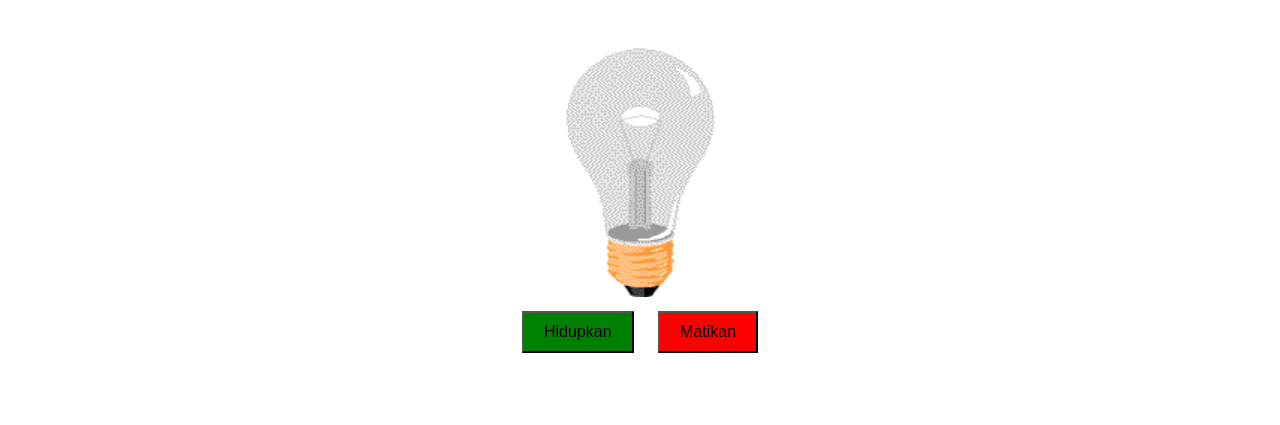
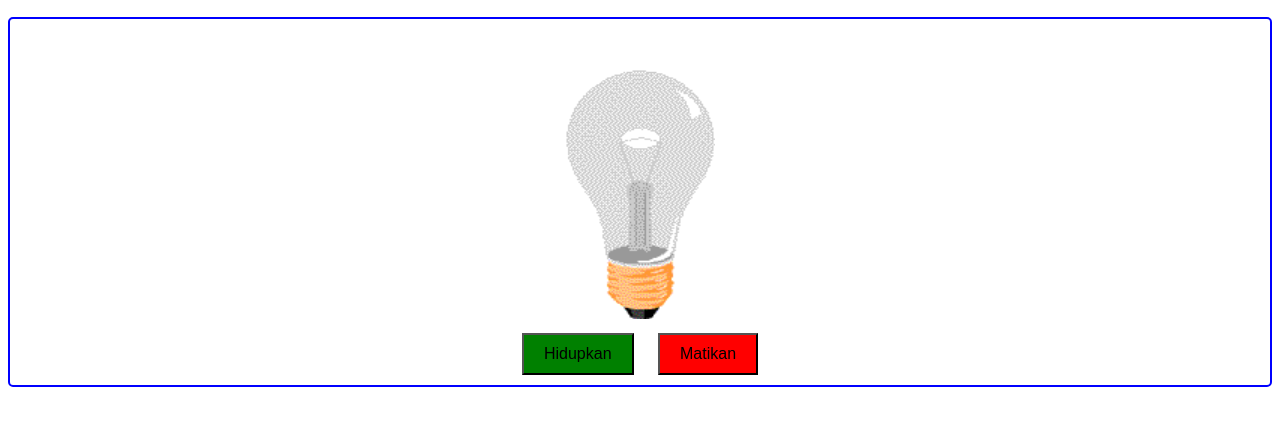
Before and after one commit to roneysyahroni/lampu-on-off, a plain HTML site: page index.html in a window 1280 px wide. Shown: the part 51-476 px from the top of the page. Drawn offline with Linux system fonts and the light colour scheme.

Commit message:
menambah branch feature box

```diff
--- a/index.html
+++ b/index.html
@@ -10,11 +10,13 @@
 
 <body>
   <h2>Kontrol Lampu</h2>
-  <div class="lamp-container">
-    <img id="lamp" src="img/lampu-off.gif" alt="Lampu Mati" class="lamp">
+  <div style="border: 2px solid blue; border-radius: 5px;">
+    <div class="lamp-container">
+      <img id="lamp" src="img/lampu-off.gif" alt="Lampu Mati" class="lamp">
+    </div>
+    <button class="btn btn-hijau" onclick="turnOn()">Hidupkan</button>
+    <button class="btn btn-merah" onclick="turnOff()">Matikan</button>
   </div>
-  <button class="btn btn-hijau" onclick="turnOn()">Hidupkan</button>
-  <button class="btn btn-merah" onclick="turnOff()">Matikan</button>
 
   <script>
     function turnOn() {
```
